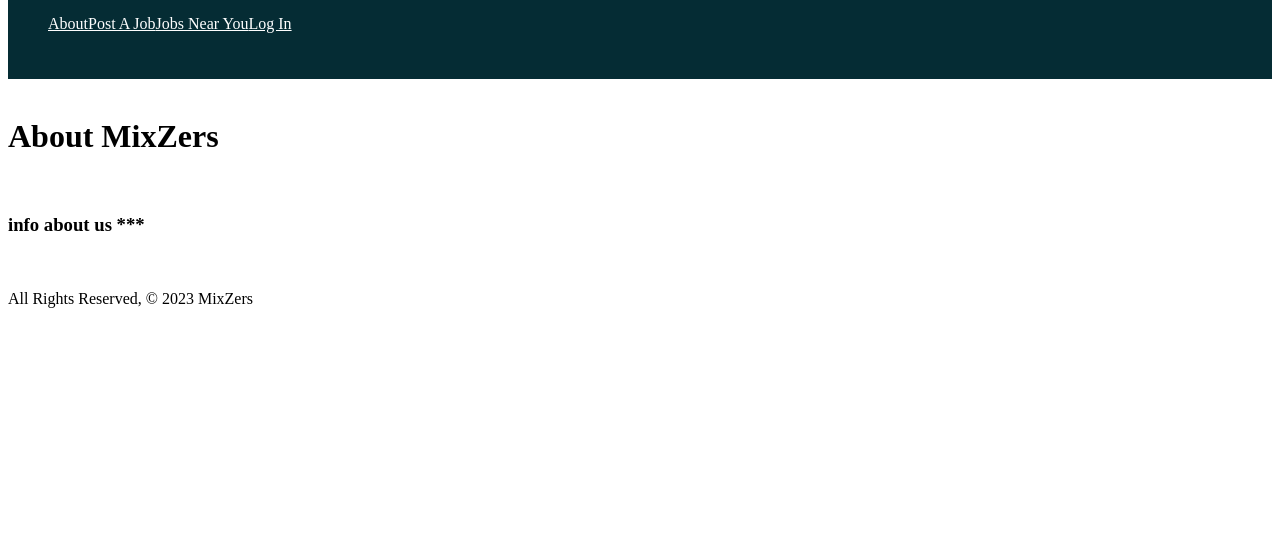
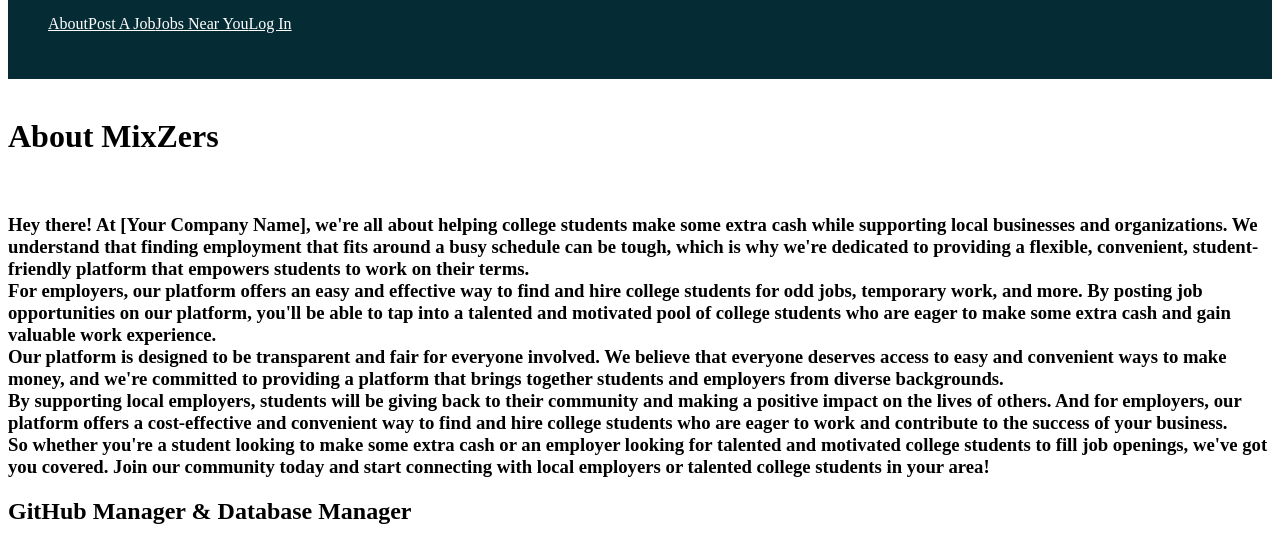
Before and after one commit to jpgrimesy/mixzers, a Django app: template mixzers/main_app/templates/about.html in a window 1280 px wide. Shown: the part 17-576 px from the top of the page. Before the commit the page ends 325 px from the top, so only its background shows below. Run offline with Django 4.2, Linux system fonts and the light colour scheme; the template is opened without the code that fills it, so the values that code supplies are empty.

Commit message:
about page update

```diff
--- a/mixzers/main_app/templates/about.html
+++ b/mixzers/main_app/templates/about.html
@@ -3,7 +3,24 @@
 <br>
 <h1>About MixZers</h1>
 <br>
-<h3>info about us ***</h3>
+<h3>Hey there! At [Your Company Name], we're all about helping college students make some extra cash while supporting local businesses and organizations. We understand that finding employment that fits around a busy schedule can be tough, which is why we're dedicated to providing a flexible, convenient, student-friendly platform that empowers students to work on their terms.
+    <br>For employers, our platform offers an easy and effective way to find and hire college students for odd jobs, temporary work, and more. By posting job opportunities on our platform, you'll be able to tap into a talented and motivated pool of college students who are eager to make some extra cash and gain valuable work experience.
+    <br>Our platform is designed to be transparent and fair for everyone involved. We believe that everyone deserves access to easy and convenient ways to make money, and we're committed to providing a platform that brings together students and employers from diverse backgrounds.
+    <br>By supporting local employers, students will be giving back to their community and making a positive impact on the lives of others. And for employers, our platform offers a cost-effective and convenient way to find and hire college students who are eager to work and contribute to the success of your business.
+    <br>So whether you're a student looking to make some extra cash or an employer looking for talented and motivated college students to fill job openings, we've got you covered. Join our community today and start connecting with local employers or talented college students in your area!
+</h3>
+<h2>GitHub Manager & Database Manager</h2>
+<br>
+<img src="mixpic_jon.jpeg">
+<br>
+<h2>Designer & Database Manager</h2>
+<br>
+<img src="mixpic_mel.jpeg">
+<br>
+<h2>Scrum Master & Documenter</h2>
+<br>
+<img src="mixpic_em.png">
+
 <br>
 <br>
 {% endblock %}
```
Also changed, not shown: mixzers/main_app/static/mixpic_em.png (added), mixzers/main_app/static/mixpic_jon.jpeg (added), mixzers/main_app/static/mixpic_mel.jpeg (added).
